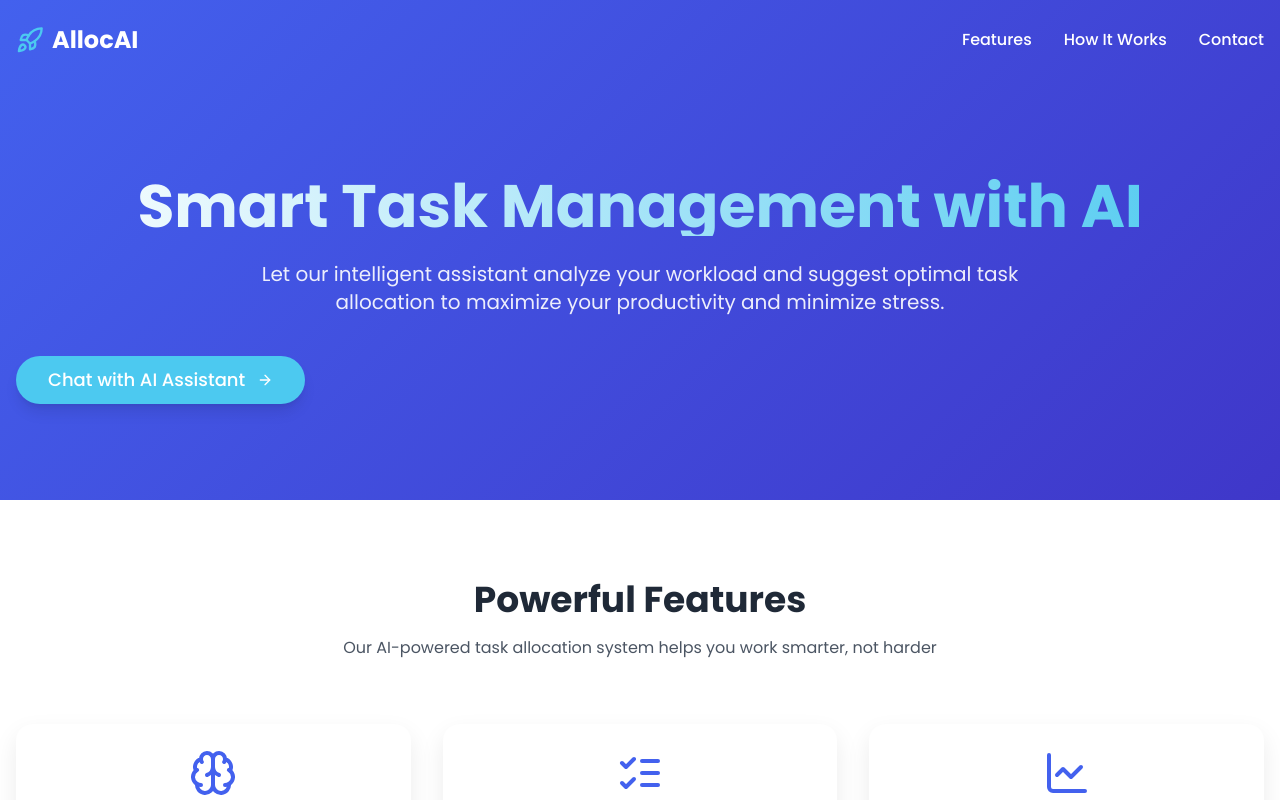
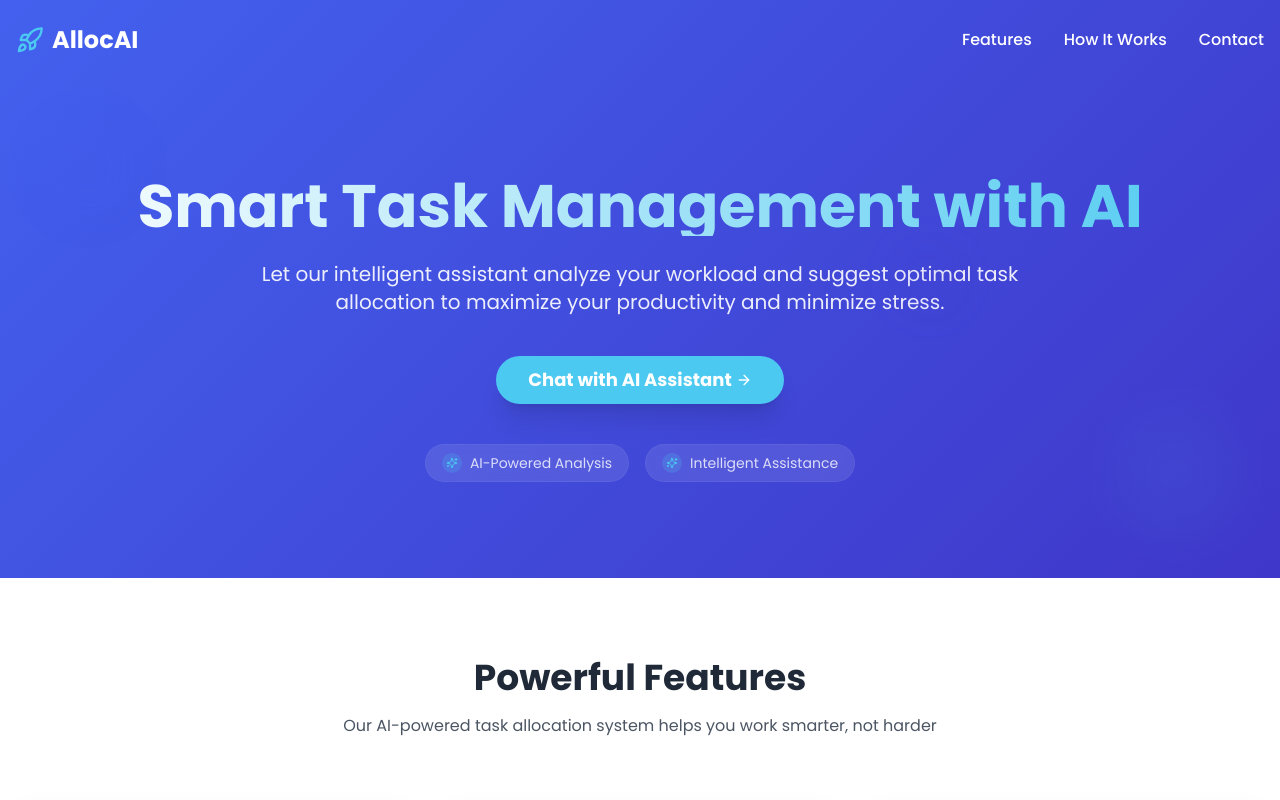
Before and after one commit to Manaswi925/team-technoknights, a React (Vite) app: page / in a window 1280 px wide. Shown: the top 800 px of the page. Built offline with nearby package versions, Linux system fonts and the light colour scheme.

Commit message:
Refactor: Improve UI aesthetics
This commit focuses on enhancing the visual appeal of the application.

```diff
--- a/src/components/Hero.tsx
+++ b/src/components/Hero.tsx
@@ -1,6 +1,6 @@
 
 import { Button } from '@/components/ui/button';
-import { ArrowRight } from 'lucide-react';
+import { ArrowRight, Sparkles } from 'lucide-react';
 
 interface HeroProps {
   onChatClick: () => void;
@@ -8,21 +8,50 @@ interface HeroProps {
 
 const Hero = ({ onChatClick }: HeroProps) => {
   return (
-    <div className="container mx-auto px-4 py-16 md:py-24 text-center">
-      <h1 className="text-4xl md:text-6xl font-bold mb-6 text-gradient animate-fade-in">
+    <div className="container mx-auto px-4 py-16 md:py-24 text-center relative overflow-hidden">
+      {/* Decorative elements */}
+      <div className="absolute top-10 left-10 w-24 h-24 bg-primary/10 rounded-full blur-xl animate-pulse"></div>
+      <div className="absolute bottom-10 right-10 w-32 h-32 bg-accent/10 rounded-full blur-xl animate-pulse" style={{ animationDelay: '1s' }}></div>
+      <div className="absolute top-1/3 right-1/4 w-16 h-16 bg-secondary/10 rounded-full blur-xl animate-pulse" style={{ animationDelay: '2s' }}></div>
+
+      <h1 className="text-4xl md:text-6xl font-bold mb-6 text-gradient animate-fade-in relative z-10">
         Smart Task Management with AI
       </h1>
-      <p className="text-lg md:text-xl max-w-3xl mx-auto mb-10 text-white/90">
+
+      <p className="text-lg md:text-xl max-w-3xl mx-auto mb-10 text-white/90 animate-fade-in" style={{ animationDelay: '0.2s' }}>
         Let our intelligent assistant analyze your workload and suggest optimal task allocation
         to maximize your productivity and minimize stress.
       </p>
-      <Button
-        onClick={onChatClick}
-        className="bg-accent hover:bg-accent/90 text-white font-medium px-8 py-6 rounded-full text-lg hero-cta shadow-lg flex items-center gap-2 transform transition-all hover:scale-105"
-        aria-label="Open chat with AI assistant"
-      >
-        Chat with AI Assistant <ArrowRight className="h-5 w-5 ml-1" />
-      </Button>
+
+      <div className="relative z-10 inline-block animate-fade-in" style={{ animationDelay: '0.4s' }}>
+        <Button
+          onClick={onChatClick}
+          className="bg-accent hover:bg-accent/90 text-white font-bold px-8 py-6 rounded-full text-lg hero-cta shadow-xl flex items-center gap-2 transform transition-all hover:scale-105 relative overflow-hidden group"
+          aria-label="Open chat with AI assistant"
+        >
+          <span className="relative z-10 flex items-center">
+            Chat with AI Assistant <ArrowRight className="h-5 w-5 ml-1 group-hover:translate-x-1 transition-transform" />
+          </span>
+          <span className="absolute left-0 top-0 h-full w-0 bg-gradient-to-r from-primary to-secondary rounded-full group-hover:w-full transition-all duration-300 opacity-70"></span>
+          <Sparkles className="absolute right-5 top-1/2 -translate-y-1/2 h-4 w-4 text-white/70 opacity-0 group-hover:opacity-100 transition-opacity" />
+        </Button>
+      </div>
+
+      {/* Badges below CTA */}
+      <div className="flex justify-center gap-4 mt-10 animate-fade-in" style={{ animationDelay: '0.6s' }}>
+        <div className="bg-white/10 backdrop-blur-sm px-4 py-2 rounded-full text-white/80 text-sm flex items-center border border-white/5">
+          <span className="bg-accent/20 p-1 rounded-full mr-2">
+            <Sparkles className="h-3 w-3 text-accent" />
+          </span>
+          AI-Powered Analysis
+        </div>
+        <div className="bg-white/10 backdrop-blur-sm px-4 py-2 rounded-full text-white/80 text-sm flex items-center border border-white/5">
+          <span className="bg-accent/20 p-1 rounded-full mr-2">
+            <Sparkles className="h-3 w-3 text-accent" />
+          </span>
+          Intelligent Assistance
+        </div>
+      </div>
     </div>
   );
 };
```
